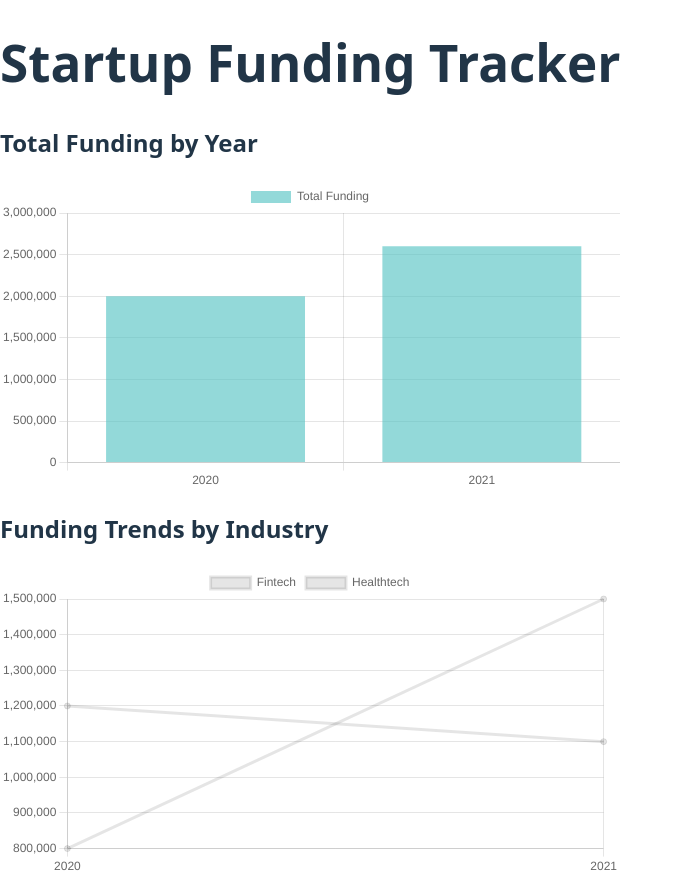
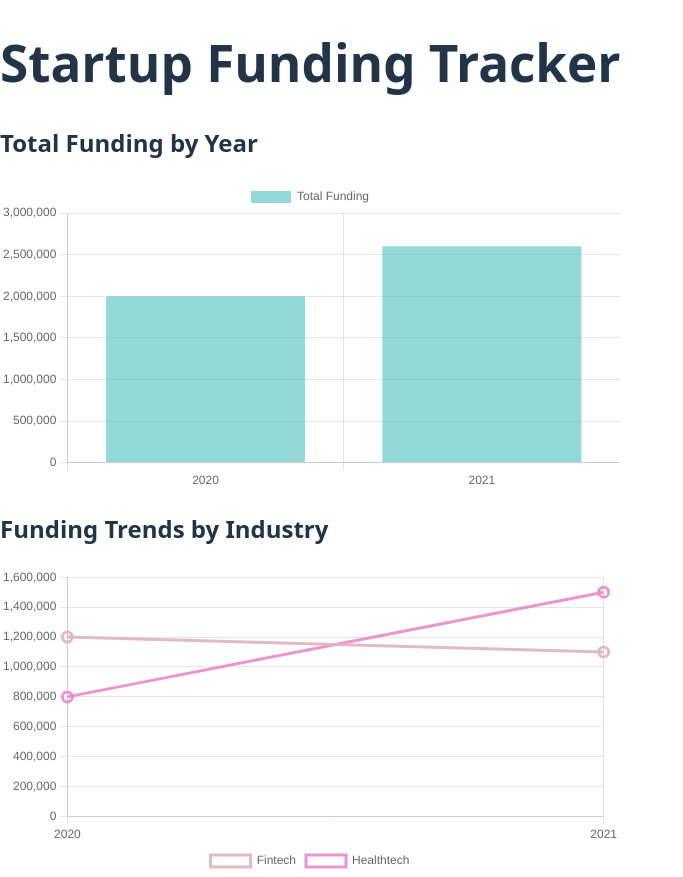
Before and after one commit to Lukeguy334/funding-tracker, a React (Vite) app: page / in a window 1280 px wide. Shown: the whole page, without its empty margins (0-683 px from the left). Built offline with nearby package versions, Linux system fonts and the light colour scheme.

Commit message:
Updated styling

```diff
--- a/src/components/IndustryTrendChart.jsx
+++ b/src/components/IndustryTrendChart.jsx
@@ -1,7 +1,15 @@
 import { Line } from "react-chartjs-2";
-import { Chart as ChartJS, LineElement, PointElement, CategoryScale, LinearScale, Legend } from "chart.js";
+import {
+  Chart as ChartJS,
+  LineElement,
+  PointElement,
+  CategoryScale,
+  LinearScale,
+  Legend,
+  Tooltip
+} from "chart.js";
 
-ChartJS.register(LineElement, PointElement, CategoryScale, LinearScale, Legend);
+ChartJS.register(LineElement, PointElement, CategoryScale, LinearScale, Legend, Tooltip);
 
 function IndustryTrendChart({ data }) {
   const grouped = {};
@@ -14,11 +22,24 @@ function IndustryTrendChart({ data }) {
   });
 
   const years = Array.from(new Set(data.map(d => d.year))).sort();
+
+  // Helper to generate bright, readable colors
+  const getRandomColor = () => {
+    const r = Math.floor(100 + Math.random() * 155);
+    const g = Math.floor(100 + Math.random() * 155);
+    const b = Math.floor(100 + Math.random() * 155);
+    return `rgba(${r}, ${g}, ${b}, 0.9)`;
+  };
+
   const datasets = Object.entries(grouped).map(([industry, yearData]) => ({
     label: industry,
     data: years.map(year => yearData[year] || 0),
-    fill: false,
-    tension: 0.1,
+    borderColor: getRandomColor(),
+    backgroundColor: "transparent",
+    borderWidth: 3,
+    pointRadius: 5,
+    pointHoverRadius: 7,
+    tension: 0.3,
   }));
 
   const chartData = {
@@ -26,10 +47,28 @@ function IndustryTrendChart({ data }) {
     datasets,
   };
 
+  const chartOptions = {
+    responsive: true,
+    plugins: {
+      legend: {
+        position: "bottom",
+      },
+      tooltip: {
+        mode: "index",
+        intersect: false,
+      },
+    },
+    scales: {
+      y: {
+        beginAtZero: true,
+      },
+    },
+  };
+
   return (
-    <div>
+    <div className="mb-8">
       <h2 className="text-xl font-semibold mb-2">Funding Trends by Industry</h2>
-      <Line data={chartData} />
+      <Line data={chartData} options={chartOptions} />
     </div>
   );
 }
```
